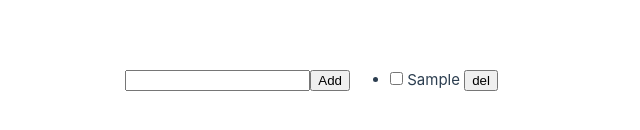
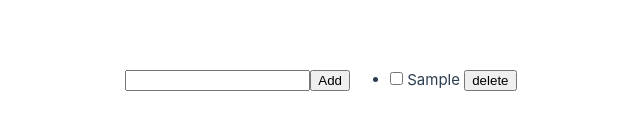
Before and after one commit to ayaosamaramadan/Planora, a Vue app in the folder frontend/: page / in a window 1280 px wide. Both pictures are taken after typing "Sample" into the empty fields and a click on the button "Add". Shown: the part 320-450 px from the top of the page, without its empty margins (290-930 px from the left). Built offline with nearby package versions, Linux system fonts and the light colour scheme.

Commit message:
delete task

```diff
--- a/frontend/src/App.vue
+++ b/frontend/src/App.vue
@@ -1,6 +1,7 @@
 <script setup>
 import { onMounted, ref } from 'vue'
 import EnterTask from './components/EnterTask.vue'
+import DeleteTask from './components/DeleteTask.vue'
 
 const tasks = ref([])
 // const newTask = ref('')
@@ -33,8 +34,7 @@ onMounted(() => {
       <li v-for="task in tasks" :key="task.id">
         <input type="checkbox" v-model="task.done" />
         {{ task.title }}
-        <button @click="handleDel(task.id)">del</button>
-
+       <DeleteTask @delete-task="handleDel(task.id)"/>
       </li>
     </ul>
   </div>
--- a/frontend/src/components/DeleteTask.vue
+++ b/frontend/src/components/DeleteTask.vue
@@ -0,0 +1,21 @@
+<script setup>
+
+const emit = defineEmits(['delete-task'])
+
+const handleDel = () => {
+    emit('delete-task')
+}
+
+
+</script>
+
+<template>
+
+    <button @click="handleDel">
+        delete
+    </button>
+
+</template>
+
+
+<style scoped></style>
```
